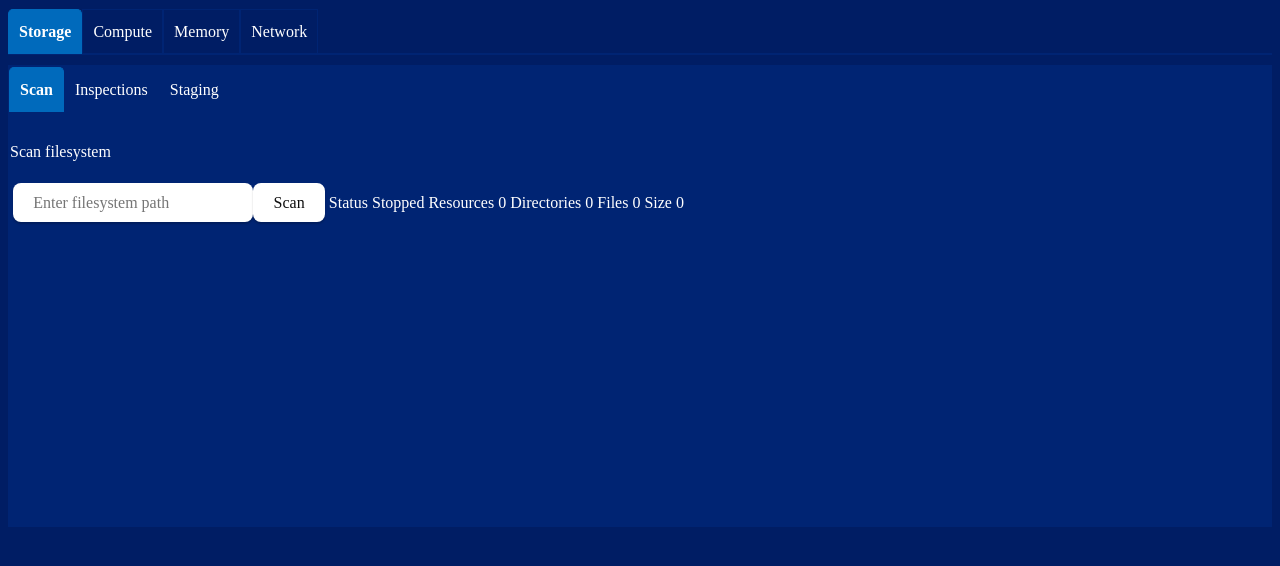
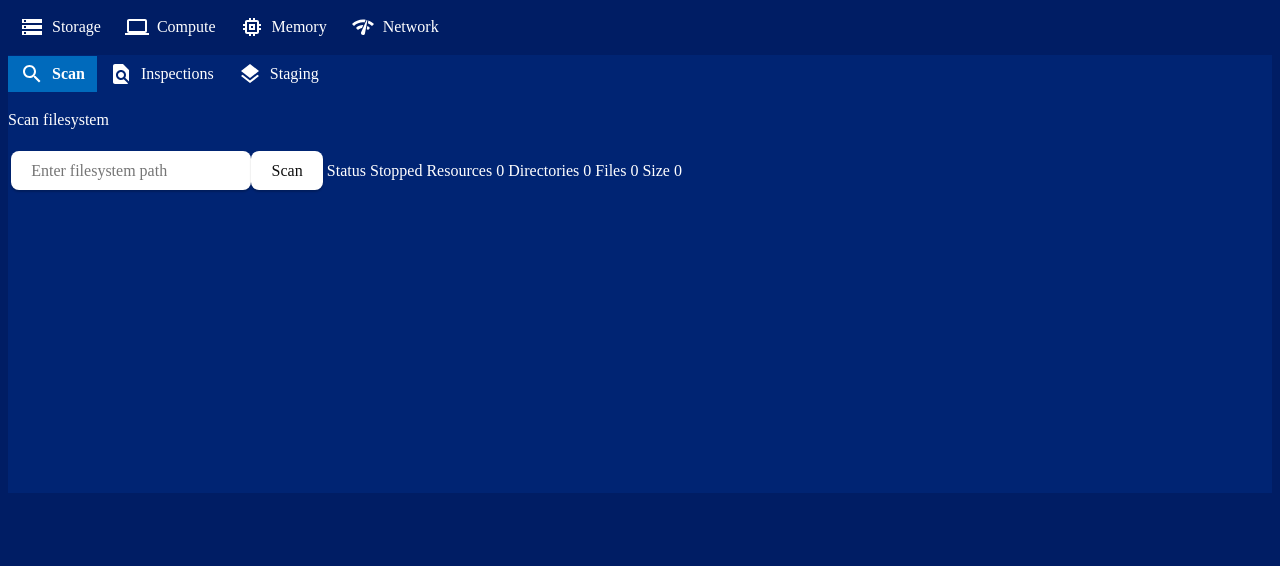
Before and after one commit to toaler/dups, a React (Vite) app: page / in a window 1280 px wide. Shown: the top 566 px of the page. Built offline with nearby package versions, Linux system fonts and the light colour scheme.

Commit message:
Added tab icons

```diff
--- a/package.json
+++ b/package.json
@@ -10,6 +10,10 @@
     "tauri": "tauri"
   },
   "dependencies": {
+    "@emotion/react": "^11.11.4",
+    "@emotion/styled": "^11.11.0",
+    "@mui/icons-material": "^5.15.14",
+    "@mui/material": "^5.15.14",
     "@tauri-apps/api": "^1.5.2",
     "react": "^18.2.0",
     "react-dom": "^18.2.0",
--- a/src/App.jsx
+++ b/src/App.jsx
@@ -7,22 +7,64 @@ import StagingTab from "./storage/StagingTab.jsx";
 import InspectionTab from "./storage/InspectionTab.jsx";
 import ScanTab from "./storage/ScanTab.jsx";
 
+import StorageIcon from '@mui/icons-material/Storage';
+import ComputeIcon from '@mui/icons-material/Computer'; // Assuming this icon for Compute
+import MemoryIcon from '@mui/icons-material/Memory';
+import NetworkCheckIcon from '@mui/icons-material/NetworkCheck'; // Assuming this icon for Network
+import SearchIcon from '@mui/icons-material/Search';
+import FindInPageIcon from '@mui/icons-material/FindInPage';
+import LayersIcon from '@mui/icons-material/Layers';
+
+
 function App() {
     const [selectedRows, setSelectedRows] = useState([]);
 
     return (<Tabs forceRenderTabPanel defaultIndex={0}>
         <TabList>
-            <Tab>Storage</Tab>
-            <Tab>Compute</Tab>
-            <Tab>Memory</Tab>
-            <Tab>Network</Tab>
+            <TabList>
+                <Tab>
+                    <div style={{ display: 'flex', alignItems: 'center' }}>
+                        <StorageIcon style={{ marginRight: '8px' }} />Storage
+                    </div>
+                </Tab>
+                <Tab>
+                    <div style={{ display: 'flex', alignItems: 'center' }}>
+                        <ComputeIcon style={{ marginRight: '8px' }} />Compute
+                    </div>
+                </Tab>
+                <Tab>
+                    <div style={{ display: 'flex', alignItems: 'center' }}>
+                        <MemoryIcon style={{ marginRight: '8px' }} />Memory
+                    </div>
+                </Tab>
+                <Tab>
+                    <div style={{ display: 'flex', alignItems: 'center' }}>
+                        <NetworkCheckIcon style={{ marginRight: '8px' }} />Network
+                    </div>
+                </Tab>
+            </TabList>
+            <TabPanel>
+                {/* Your TabPanel content */}
+            </TabPanel>
         </TabList>
         <TabPanel>
             <Tabs forceRenderTabPanel>
                 <TabList>
-                    <Tab>Scan</Tab>
-                    <Tab>Inspections</Tab>
-                    <Tab>Staging</Tab>
+                    <Tab>
+                        <div style={{display: 'flex', alignItems: 'center' }}>
+                            <SearchIcon style={{ marginRight: '8px' }} />Scan
+                        </div>
+                    </Tab>
+                    <Tab>
+                        <div style={{display: 'flex', alignItems: 'center' }}>
+                            <FindInPageIcon style={{ marginRight: '8px' }} />Inspections
+                        </div>
+                    </Tab>
+                    <Tab>
+                        <div style={{display: 'flex', alignItems: 'center' }}>
+                            <LayersIcon style={{ marginRight: '8px' }} />Staging
+                        </div>
+                    </Tab>
                 </TabList>
                 <TabPanel>
                     <ScanTab></ScanTab>
--- a/src/ReactTabsOverrides.css
+++ b/src/ReactTabsOverrides.css
@@ -1,31 +1,31 @@
 .react-tabs {
     font-family: San "San Francisco", sans-serif;
+    border: none;
 }
 
 .react-tabs__tab-list {
-    border-bottom: 2px solid #002473;
+    border-bottom: 0px solid #001d64;
     padding: 0;
 }
 
 .react-tabs__tab {
-    border: 1px solid #002473;
+    border: none;
     border-bottom: none;
-    padding: 10px;
     list-style-type: none;
     cursor: pointer;
 }
 
 .react-tabs__tab--selected {
     background: #006abc;
-    border-color: #006abc;
+    border-color: #001d64;
     color: #ffffff;
     font-weight: bold;
+    border-radius: 0;
 }
 
 .react-tabs__tab-panel {
     background: #002473;
-    padding: 1px;
-    /*border: 1px solid #ffffff;*/
+    border: none
 }
 
 .react-tabs__tab:hover {
--- a/src/storage/ScanTab.jsx
+++ b/src/storage/ScanTab.jsx
@@ -22,12 +22,10 @@ function ScanTab() {
     useEffect(() => {
         let interval = null;
 
-        console.log("setting TIMER TIMER TIMER timer = " + Math.floor((Date.now() - startTime)));
         if (scanStatus === ScanStatus.Scanning && !timer) {
             setStartTime(Date.now());
             interval = setInterval(() => {
                 setElapsedTime(oldElapsedTime => Math.floor((Date.now() - startTime)));
-                console.log("setting TIMER TIMER TIMER timer = " + Math.floor((Date.now() - startTime)));
             }, 100);
             setTimer(interval);
         } else if (scanStatus !== ScanStatus.Scanning && timer) {
@@ -124,7 +122,6 @@ function ScanTab() {
     return (
         <div>
             <p>Scan filesystem</p>
-
             <table>
                 <tr>
                     <td>
```
Also changed, not shown: 1 other file (tests, documents, lock files or other folders).
